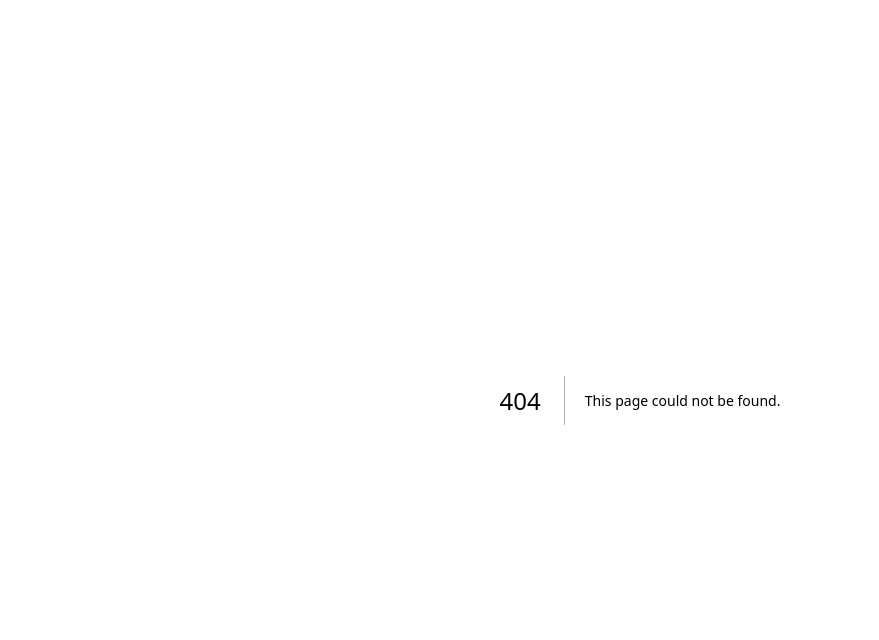
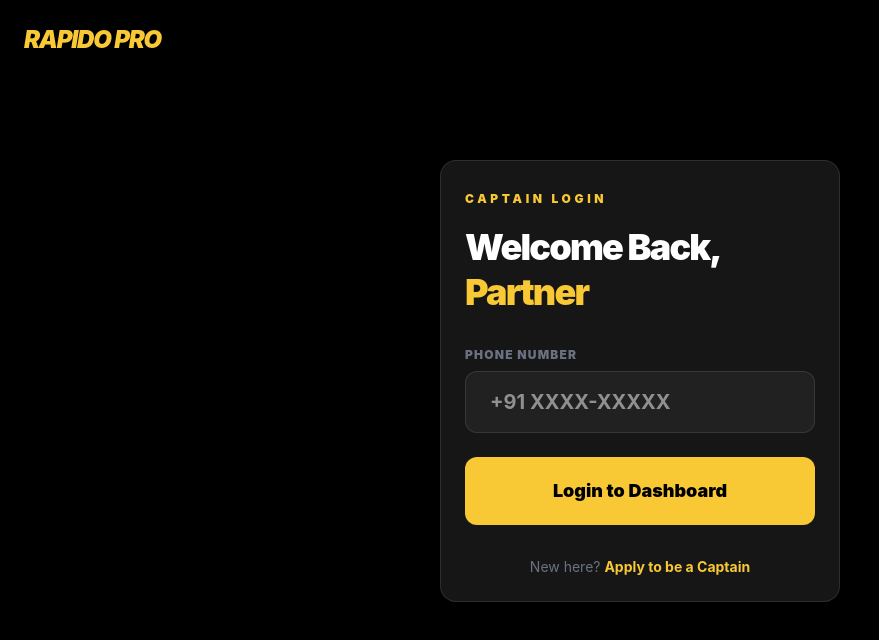
Before and after one commit to Rupesh033/my-delivery-app, a Next.js app in the folder frontend/: page /rider/login in a window 1280 px wide. Before the commit this address had no page. Shown: the top 640 px of the page, without its empty margins (0-879 px from the left). Built offline with nearby package versions, Linux system fonts and the light colour scheme.

Commit message:
Implement Rider Login flow (Backend & Frontend)

```diff
--- /dev/null
+++ b/frontend/src/app/rider/login/page.tsx
@@ -0,0 +1,83 @@
+'use client';
+
+import { useState } from 'react';
+import Link from 'next/link';
+import { useRouter } from 'next/navigation';
+
+export default function RiderLoginPage() {
+    const [phone, setPhone] = useState('');
+    const [loading, setLoading] = useState(false);
+    const [error, setError] = useState('');
+    const router = useRouter();
+
+    const handleLogin = async (e: React.FormEvent) => {
+        e.preventDefault();
+        setLoading(true);
+        setError('');
+
+        try {
+            const res = await fetch(`${process.env.NEXT_PUBLIC_BACKEND_URL}/api/riders/login`, {
+                method: 'POST',
+                headers: { 'Content-Type': 'application/json' },
+                body: JSON.stringify({ phone })
+            });
+            const data = await res.json();
+
+            if (res.ok) {
+                localStorage.setItem('riderId', data.riderId);
+                router.push('/rider');
+            } else {
+                setError(data.error || 'Login failed');
+            }
+        } catch (err) {
+            console.error('Login error:', err);
+            setError('Server down. Please try again later.');
+        } finally {
+            setLoading(false);
+        }
+    };
+
+    return (
+        <div className="min-h-screen bg-black text-white selection:bg-[#F9C935] selection:text-black">
+            <nav className="p-6">
+                <Link href="/" className="text-2xl font-black italic tracking-tighter text-[#F9C935]">
+                    RAPIDO PRO
+                </Link>
+            </nav>
+
+            <main className="max-w-md mx-auto px-6 py-20">
+                <div className="glass-card animate-in fade-in slide-in-from-bottom-4 duration-700">
+                    <span className="text-[#F9C935] font-black uppercase tracking-[0.3em] text-xs">Captain Login</span>
+                    <h1 className="text-4xl font-black mt-4 mb-8 leading-tight tracking-tighter">Welcome Back, <br/><span className="text-[#F9C935]">Partner</span></h1>
+
+                    <form onSubmit={handleLogin} className="space-y-6">
+                        <div>
+                            <label className="block text-xs font-black uppercase text-gray-500 mb-2 tracking-widest">Phone Number</label>
+                            <input
+                                required
+                                type="tel"
+                                value={phone}
+                                onChange={e => setPhone(e.target.value)}
+                                placeholder="+91 XXXX-XXXXX"
+                                className="w-full bg-white/5 border border-white/10 rounded-xl py-4 px-6 outline-none focus:border-[#F9C935] transition-colors text-xl font-bold"
+                            />
+                        </div>
+
+                        {error && <p className="text-red-500 text-sm font-bold bg-red-500/10 p-4 rounded-xl">{error}</p>}
+
+                        <button
+                            disabled={loading}
+                            className="w-full bg-[#F9C935] text-black py-5 rounded-xl font-black text-lg hover:opacity-90 transition-opacity flex items-center justify-center gap-3"
+                        >
+                            {loading ? 'Authenticating...' : 'Login to Dashboard'}
+                        </button>
+                    </form>
+
+                    <p className="mt-8 text-center text-gray-500 text-sm">
+                        New here? <Link href="/rider/register" className="text-[#F9C935] font-bold hover:underline">Apply to be a Captain</Link>
+                    </p>
+                </div>
+            </main>
+        </div>
+    );
+}
--- a/frontend/src/app/rider/register/page.tsx
+++ b/frontend/src/app/rider/register/page.tsx
@@ -106,6 +106,9 @@
                                 {loading ? 'Processing...' : 'Submit Application'}
                             </button>
                         </form>
+                        <p className="mt-6 text-center text-gray-500 text-sm font-bold">
+                            Already a captain? <Link href="/rider/login" className="text-[#F9C935] hover:underline">Login here</Link>
+                        </p>
                     </div>
                 )}
 
```
Also changed, not shown: 1 other file (tests, documents, lock files or other folders).
